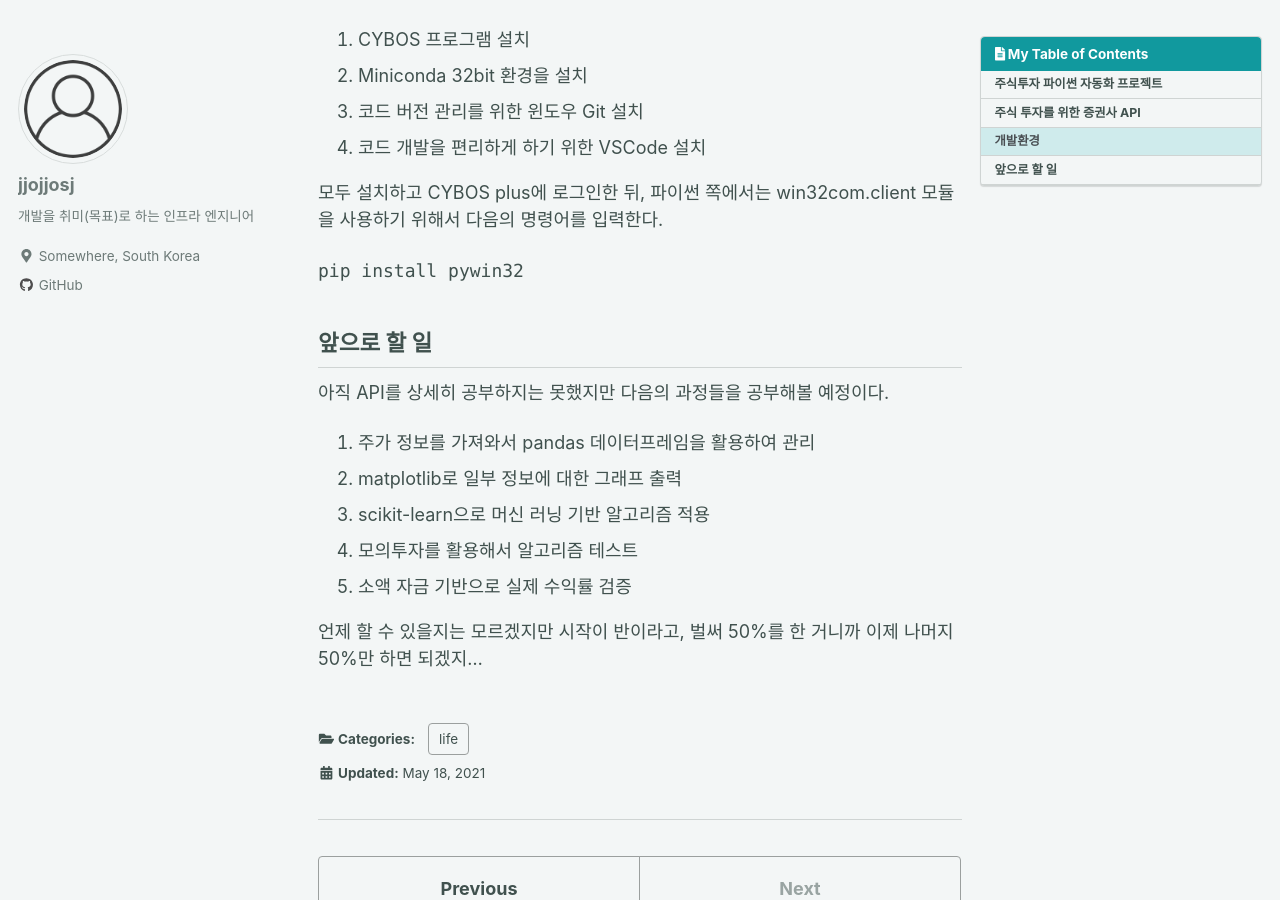
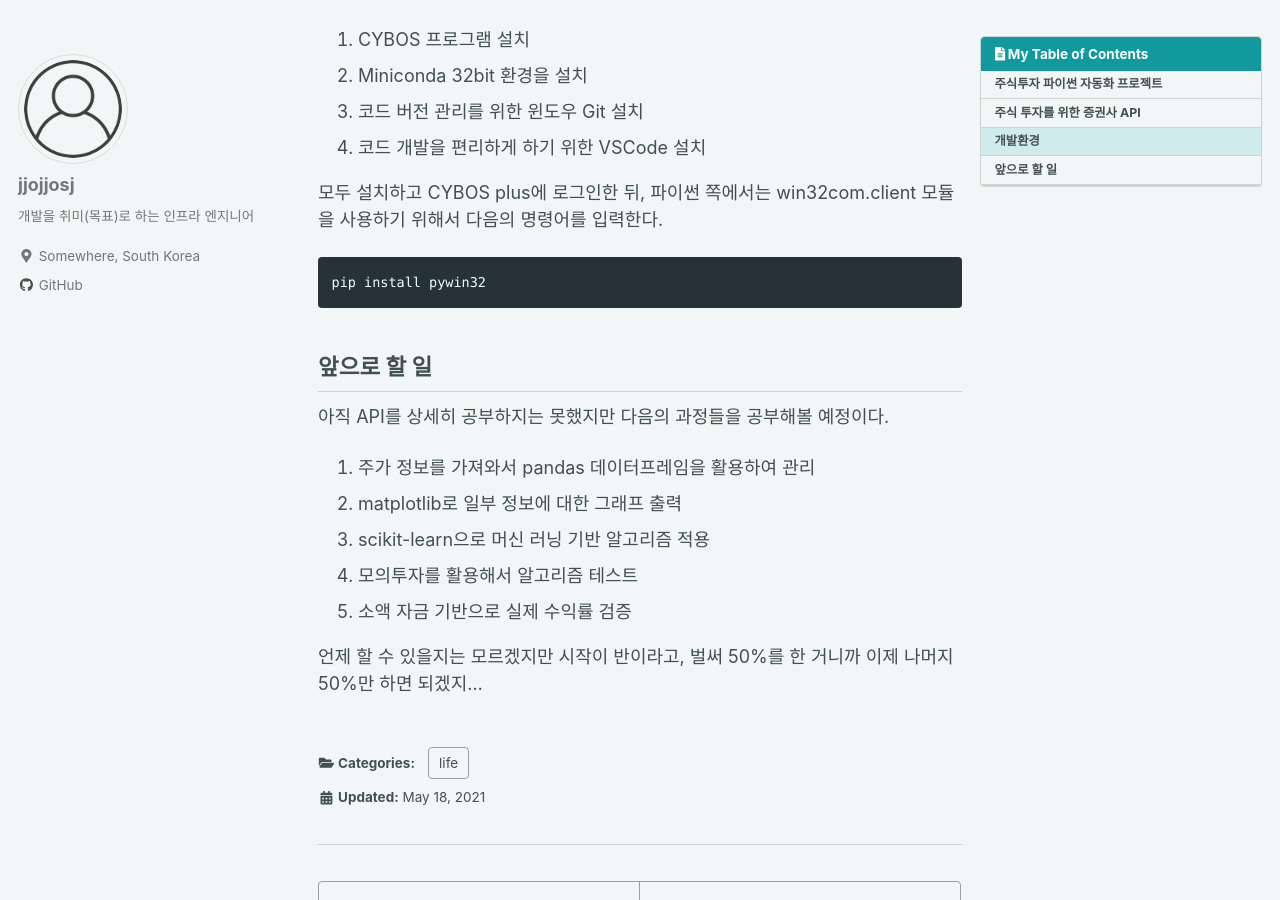
Before and after one commit to jjojjosj/jjojjosj.github.io, a Jekyll site: the page built from _posts/2021-05-18-automated-stock.md, in a window 1280 px wide and 900 px high, scrolled down 959 px. Built offline with Jekyll 4.4.1, drawn with Linux system fonts in a browser that asks for light colours; cached includes are drawn as plain includes; nearby versions of some CDN libraries; comment, search, counter and statistics services are not loaded.

Commit message:
fix code block

````diff
--- a/_posts/2021-05-18-automated-stock.md
+++ b/_posts/2021-05-18-automated-stock.md
@@ -33,7 +33,7 @@ CYBOS API 는 32bit 파이썬을 관리자 권한 모드로 실행해야만 한
 
 모두 설치하고 CYBOS plus에 로그인한 뒤, 파이썬 쪽에서는 win32com.client 모듈을 사용하기 위해서 다음의 명령어를 입력한다.
 
-```{bash}
+```bash
 pip install pywin32
 ```
 
````
